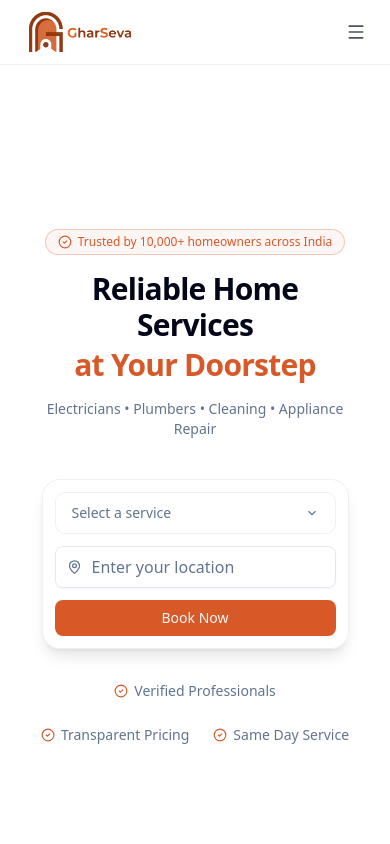
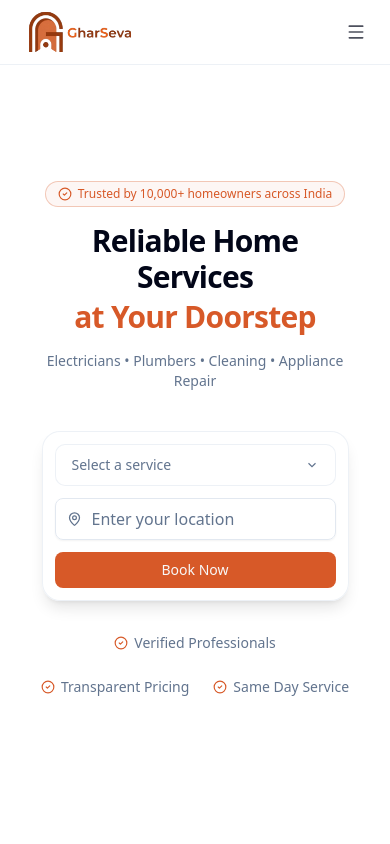
Before and after one commit to imohit1o1/gahrseva-frontend, a React (Vite) app: page / in a window 390 px wide. Shown: the top 844 px of the page. Built offline with nearby package versions, Linux system fonts and the light colour scheme.

Commit message:
style: Refine hero section illustration positioning and adjust main content layout.

```diff
--- a/src/components/landing/hero/Hero.tsx
+++ b/src/components/landing/hero/Hero.tsx
@@ -17,7 +17,7 @@ export function Hero() {
     const [location, setLocation] = useState('');
 
     return (
-        <section className="relative flex min-h-[calc(100vh-8rem)] flex-col justify-center text-center">
+        <section className="relative flex min-h-[calc(100vh-6rem)] flex-col justify-center text-center">
 
             <LeftIllustration />
             <RightIllustration />
--- a/src/components/landing/hero/LeftIllustration.tsx
+++ b/src/components/landing/hero/LeftIllustration.tsx
@@ -6,12 +6,12 @@ export function LeftIllustration() {
             <img
                 src={HERO.left_blob}
                 alt=""
-                className="absolute left-[-22%] top-[42%] h-[80%] w-full -translate-y-1/2 object-contain z-[-1]"
+                className="absolute left-[-38%] top-[48%] h-[80%] w-full -translate-y-1/2 object-contain z-[-1]"
             />
             <img
                 src={HERO.left_illustration}
                 alt="Cleaning Services"
-                className="absolute left-[-20%] top-[42%] h-[65%] w-full -translate-y-1/2 object-contain"
+                className="absolute left-[-35%] top-[48%] h-[65%] w-full -translate-y-1/2 object-contain"
             />
         </div>
     );
--- a/src/components/landing/hero/RightIllustration.tsx
+++ b/src/components/landing/hero/RightIllustration.tsx
@@ -6,17 +6,17 @@ export function RightIllustration() {
             <img
                 src={HERO.right_blob}
                 alt=""
-                className="absolute right-[-12%] top-[8%] h-[90%] w-auto object-contain z-[-1]"
+                className="absolute right-[-20%] top-[16%] h-[90%] w-auto object-contain z-[-1]"
             />
             <img
                 src={HERO.right_illustration_1}
                 alt="Repairs"
-                className="absolute right-[-12%] top-[8%] h-[65%] w-auto object-contain z-0"
+                className="absolute right-[-35%] top-[8%] h-[65%] w-auto object-contain z-0"
             />
             <img
                 src={HERO.right_illustration_2}
                 alt="Appliance Care"
-                className="absolute bottom-[12%] right-[-20%] h-[75%] w-auto z-10 object-contain"
+                className="absolute bottom-[4%] right-[-40%] h-[75%] w-auto z-10 object-contain"
             />
         </div>
     );
--- a/src/components/landing/section-layout/SectionLayout.tsx
+++ b/src/components/landing/section-layout/SectionLayout.tsx
@@ -8,7 +8,7 @@ interface SectionLayoutProps {
 export function SectionLayout({ children, className = '' }: SectionLayoutProps) {
     return (
         // Main Container
-        <section className={`flex flex-col gap-10 py-8 sm:py-12 ${className}`}>
+        <section className={`flex flex-col gap-10 py-8 sm:py-12 bordr border-red-500 ${className}`}>
             {children}
         </section>
     );
--- a/src/router/RootLayout.tsx
+++ b/src/router/RootLayout.tsx
@@ -6,7 +6,7 @@ export function RootLayout() {
     return (
         <div className="flex min-h-screen flex-col">
             <Navbar />
-            <main className="flex-1 py-16 w-full mx-auto max-w-screen-2xl px-4 sm:px-6 lg:px-8">
+            <main className="flex-1 w-full mx-auto max-w-7xl px-4 sm:px-6 lg:px-8">
                 <Outlet />
             </main>
             <Footer />
```
